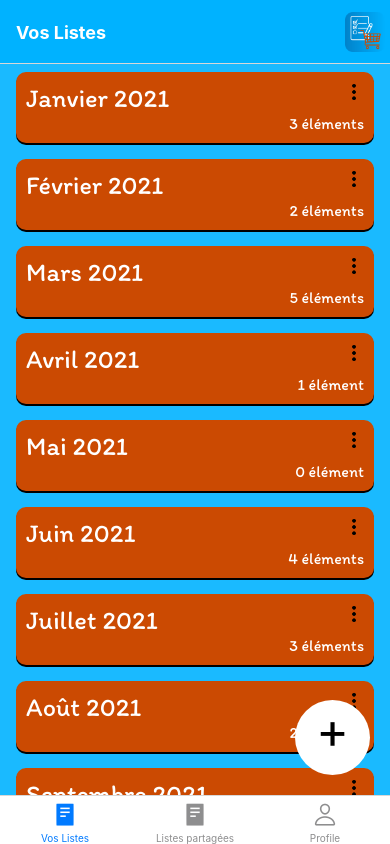
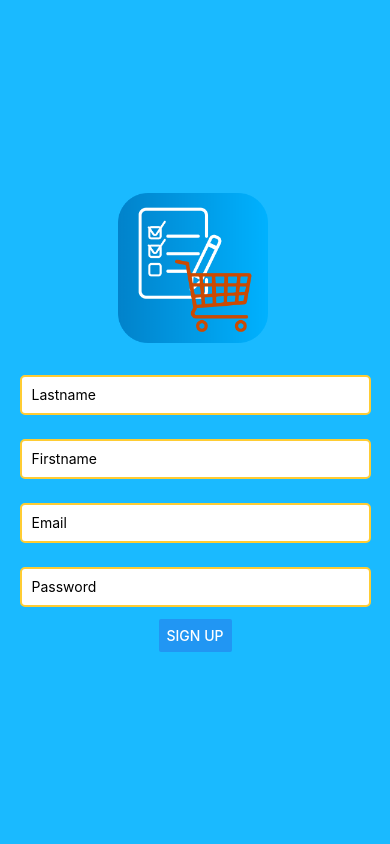
Before and after one commit to Damienvaiton/CaddieCollab, a React Native app: screen /Register in a window 390 px wide. Built offline with nearby package versions, Linux system fonts and the light colour scheme.

Commit message:
On commence la semaine du 4 novembre

```diff
--- a/App.tsx
+++ b/App.tsx
@@ -1,7 +1,12 @@
 import * as React from "react";
-
-import MainController from "./navigations/main";
+import MainController from "./navigations/main"; // Assurez-vous que ce chemin est correct
+import { Provider } from "react-redux";
+import { store } from "./store/store"; // Vérifiez que le store est correctement exporté
 
 export default function App() {
-	return <MainController />;
+	return (
+		<Provider store={store}>
+			<MainController />
+		</Provider>
+	);
 }
--- a/navigations/main.tsx
+++ b/navigations/main.tsx
@@ -1,21 +1,45 @@
 import React from "react";
 import { NavigationContainer } from "@react-navigation/native";
 import { createBottomTabNavigator } from "@react-navigation/bottom-tabs";
+import { createStackNavigator } from "@react-navigation/stack";
 import { Ionicons } from "@expo/vector-icons";
 import { GestureHandlerRootView } from "react-native-gesture-handler";
 
 // Pages imports
-import HomeScreen from "./pagesfirst/HomeScreen";
-import SharedListsScreen from "./pagesfirst/SharedListsScreen";
-import ProfileScreen from "./pagesfirst/ProfileScreen";
+import HomeScreen from "./pagesfirst/HomeScreen"; // Assurez-vous que ce fichier n'a pas d'erreurs de texte
+import SharedListsScreen from "./pagesfirst/SharedListsScreen"; // Assurez-vous que ce fichier n'a pas d'erreurs de texte
+import ProfileScreen from "./pagesfirst/ProfileScreen"; // Votre écran de profil
+import RegisterScreen from "./pagesfirst/pages/RegisterScreen"; // Votre écran d'inscription
+import LoginScreen from "./pagesfirst/pages/LoginScreen"; // Votre écran de connexion
 
-const Stack = createBottomTabNavigator();
+const Tab = createBottomTabNavigator();
+const Stack = createStackNavigator();
 
-function MainController() {
+function MainStack() {
 	return (
-		<GestureHandlerRootView style={{ flex: 1 }}>
-			<NavigationContainer>
-				<Stack.Navigator
+		<Stack.Navigator>
+			<Stack.Screen
+				name="Tabs"
+				component={MainTabs}
+				options={{ headerShown: false }}
+			/>
+			<Stack.Screen
+				name="Register"
+				component={RegisterScreen}
+				options={{ headerShown: false }} // Masquer l'en-tête de la modale
+			/>
+			<Stack.Screen
+				name="Login"
+				component={LoginScreen}
+				options={{ headerShown: false }} // Masquer l'en-tête de la modale
+			/>
+		</Stack.Navigator>
+	);
+}
+
+function MainTabs() {
+	return (
+		<Tab.Navigator
 			screenOptions={({ route }) => ({
 				tabBarIcon: ({ focused, color, size }) => {
 					let iconName: keyof typeof Ionicons.glyphMap = "reader-sharp";
@@ -32,13 +56,19 @@ function MainController() {
 				},
 			})}
 		>
-					<Stack.Screen name="Home" component={HomeScreen} />
-					<Stack.Screen name="Listes partagées" component={SharedListsScreen} />
-					<Stack.Screen name="Profile" component={ProfileScreen} />
-				</Stack.Navigator>
+			<Tab.Screen name="Home" component={HomeScreen} />
+			<Tab.Screen name="Shared Lists" component={SharedListsScreen} />
+			<Tab.Screen name="Profile" component={ProfileScreen} />
+		</Tab.Navigator>
+	);
+}
+
+export default function MainController() {
+	return (
+		<GestureHandlerRootView style={{ flex: 1 }}>
+			<NavigationContainer>
+				<MainStack />
 			</NavigationContainer>
 		</GestureHandlerRootView>
 	);
 }
-
-export default MainController;
--- a/navigations/pagesfirst/ProfileScreen.tsx
+++ b/navigations/pagesfirst/ProfileScreen.tsx
@@ -2,8 +2,6 @@ import React from "react";
 import { useState } from "react";
 import { Button, StyleSheet, Text, View, Image } from "react-native";
 import { StackNavigationProp } from "@react-navigation/stack";
-
-import auth from "@react-native-firebase/auth";
 
 import styles from "../../styles/DefaultStyles";
 import { TextInput } from "react-native-gesture-handler";
@@ -11,6 +9,7 @@ import { TextInput } from "react-native-gesture-handler";
 type RootStackParamList = {
 	Home: undefined;
 	Details: undefined;
+	Register: undefined;
 };
 
 type HomeScreenNavigationProp = StackNavigationProp<RootStackParamList, "Home">;
@@ -43,45 +42,12 @@ export default function ProfileScreen({
 		});
 	});
 
-	const [email, setEmail] = useState("");
-	const [password, setPassword] = useState("");
-
 	return (
 		<View style={styles.container}>
-			<TextInput
-				style={styles.textItemPrimary}
-				placeholder="Email"
-				onChangeText={(text) => setEmail(text)}
-				value={email}
-			/>
-			<TextInput
-				style={styles.textItemPrimary}
-				placeholder="Password"
-				onChangeText={(text) => setPassword(text)}
-				value={password}
-				secureTextEntry={true}
-			/>
-
+			<Text style={styles.textItemPrimary}>Profile</Text>
 			<Button
-				title="Sign Up"
-				onPress={() => {
-					auth()
-						.createUserWithEmailAndPassword(email, password)
-						.then(() => {
-							console.log("User account created & signed in!");
-						})
-						.catch((error) => {
-							if (error.code === "auth/email-already-in-use") {
-								console.log("That email address is already in use!");
-							}
-
-							if (error.code === "auth/invalid-email") {
-								console.log("That email address is invalid!");
-							}
-
-							console.error(error);
-						});
-				}}
+				title="Go to Register"
+				onPress={() => navigation.navigate("Register")}
 			/>
 		</View>
 	);
--- /dev/null
+++ b/navigations/pagesfirst/pages/LoginScreen.tsx
@@ -0,0 +1,83 @@
+import React, { useState } from "react";
+import { useSelector, useDispatch } from "react-redux";
+import { NavigationContainer, useNavigation } from "@react-navigation/native";
+import { View, TextInput, Button, Image } from "react-native";
+import styles from "../../../styles/DefaultStyles";
+import { RootState } from "../../../store/store";
+
+import auth from "@react-native-firebase/auth";
+import { StackNavigationProp } from "@react-navigation/stack";
+import { setUser } from "../../../store/userSlice";
+
+type RootStackParamList = {
+	Home: undefined;
+	Login: undefined;
+};
+
+type LoginScreenNavigationProp = StackNavigationProp<
+	RootStackParamList,
+	"Login"
+>;
+
+export default function LoginScreen() {
+	const [email, setEmail] = useState("");
+	const [password, setPassword] = useState("");
+	const navigation = useNavigation<LoginScreenNavigationProp>();
+
+	const user = useSelector((state: RootState) => state.user);
+    const dispatch = useDispatch();
+
+	return (
+		<View style={styles.container}>
+			<Image
+				source={require("../../../assets/logo.png")}
+				style={{
+					width: 150,
+					height: 150,
+					marginRight: 5,
+					marginBottom: 20,
+				}}
+			/>
+
+			<TextInput
+				style={styles.input}
+				placeholder="Email"
+				onChangeText={(text) => setEmail(text)}
+				value={email}
+			/>
+
+			<TextInput
+				style={styles.input}
+				placeholder="Password"
+				onChangeText={(text) => setPassword(text)}
+				value={password}
+				secureTextEntry={true}
+			/>
+
+			<Button
+				title="Sign In"
+				onPress={() => {
+					auth()
+						.signInWithEmailAndPassword(email, password)
+						.then(() => {
+
+
+
+							navigation.navigate("Home");
+						})
+						.catch((error) => {
+							if (error.code === "auth/wrong-password") {
+								console.log("Wrong password!");
+							}
+
+							if (error.code === "auth/invalid-email") {
+								console.log("Invalid email!");
+							}
+
+							console.error(error);
+						});
+				}}
+			/>
+		</View>
+	);
+}
--- /dev/null
+++ b/navigations/pagesfirst/pages/RegisterScreen.tsx
@@ -0,0 +1,97 @@
+import React, { useState } from "react";
+import { NavigationContainer, useNavigation } from "@react-navigation/native";
+import { View, TextInput, Button, Image } from "react-native";
+import styles from "../../../styles/DefaultStyles";
+
+import auth from "@react-native-firebase/auth";
+import { StackNavigationProp } from "@react-navigation/stack";
+import { useDispatch, useSelector } from "react-redux";
+import { RootState } from "../../../store/store";
+import { getUser, setUser } from "../../../store/userSlice";
+
+type RootStackParamList = {
+	Home: undefined;
+	Register: undefined;
+};
+
+type RegisterScreenNavigationProp = StackNavigationProp<
+	RootStackParamList,
+	"Register"
+>;
+
+export default function RegisterScreen() {
+	const [lastname, setLastname] = useState("");
+	const [firstname, setFirstname] = useState("");
+	const [email, setEmail] = useState("");
+	const [password, setPassword] = useState("");
+	const navigation = useNavigation<RegisterScreenNavigationProp>();
+
+	const user = useSelector((state: RootState) => state.user);
+	const dispatch = useDispatch();
+
+	return (
+		<View style={styles.container}>
+			<Image
+				source={require("../../../assets/logo.png")}
+				style={{
+					width: 150,
+					height: 150,
+					marginRight: 5,
+					marginBottom: 20,
+				}}
+			/>
+
+			<TextInput
+				style={styles.input}
+				placeholder="Lastname"
+				onChangeText={(text) => setLastname(text)}
+				value={lastname}
+			/>
+
+			<TextInput
+				style={styles.input}
+				placeholder="Firstname"
+				onChangeText={(text) => setFirstname(text)}
+				value={firstname}
+			/>
+
+			<TextInput
+				style={styles.input}
+				placeholder="Email"
+				onChangeText={(text) => setEmail(text)}
+				value={email}
+			/>
+			<TextInput
+				style={styles.input}
+				placeholder="Password"
+				onChangeText={(text) => setPassword(text)}
+				value={password}
+				secureTextEntry={true}
+			/>
+
+			<Button
+				title="Sign Up"
+				onPress={() => {
+					auth()
+						.createUserWithEmailAndPassword(email, password)
+						.then(() => {
+							dispatch(setUser({ email, firstname, lastname }));
+							console.log(dispatch(getUser()));
+							navigation.navigate("Home");
+						})
+						.catch((error) => {
+							if (error.code === "auth/email-already-in-use") {
+								console.log("That email address is already in use!");
+							}
+
+							if (error.code === "auth/invalid-email") {
+								console.log("That email address is invalid!");
+							}
+
+							console.error(error);
+						});
+				}}
+			/>
+		</View>
+	);
+}
--- a/store/userSlice.ts
+++ b/store/userSlice.ts
@@ -39,11 +39,13 @@ const userSlice = createSlice({
 			state.password = "";
 			state.lastname = "";
 			state.firstname = "";
-			state.username = "";
 			state.sharedid = "";
+		},
+		getUser: (state) => {
+			return state;
 		},
 	},
 });
 
-export const { setUser, clearUser } = userSlice.actions;
+export const { setUser, clearUser, getUser } = userSlice.actions;
 export default userSlice.reducer;
--- a/styles/DefaultStyles.ts
+++ b/styles/DefaultStyles.ts
@@ -5,6 +5,12 @@ const styles = StyleSheet.create({
 	container: {
 		flex: 1,
 		backgroundColor: "#1abaff",
+		alignItems: "center",
+		justifyContent: "center",
+	},
+	containerlvl2: {
+		flex: 1,
+		backgroundColor: "#B5E9FF",
 		alignItems: "center",
 		justifyContent: "center",
 	},
@@ -122,9 +128,11 @@ const styles = StyleSheet.create({
 		height: 40,
 		width: "90%",
 		margin: 12,
-		borderWidth: 1,
+		borderWidth: 2,
 		borderRadius: 5,
 		padding: 10,
+		borderColor: "#FFCC33",
+		backgroundColor: "#ffffff",
 	},
 });
 
```
Also changed, not shown: navigations/pagesfirst/pages/Login.tsx (deleted), navigations/pagesfirst/pages/Register.tsx (deleted). Lines whose indentation alone changed are shown as unchanged.
